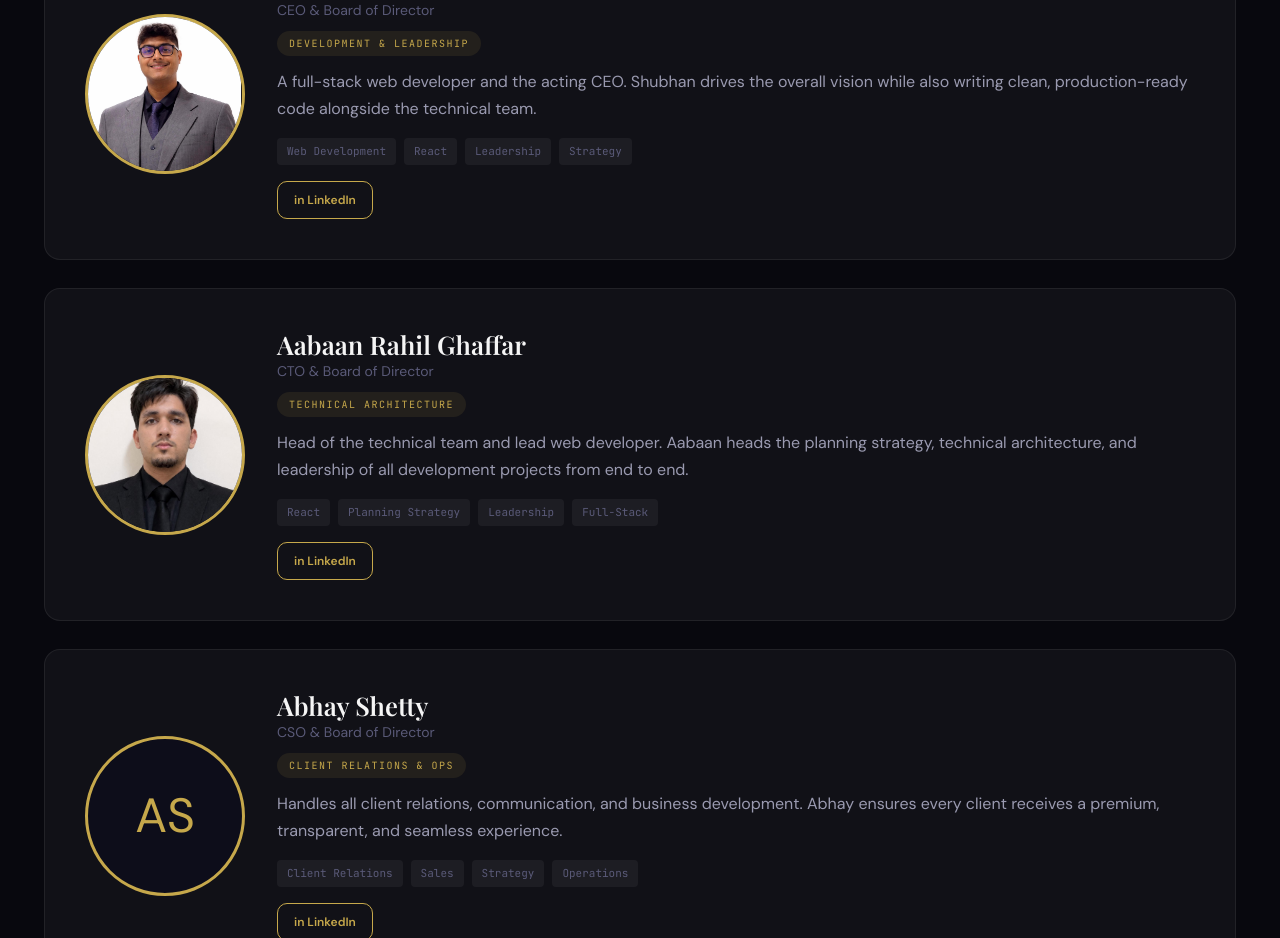
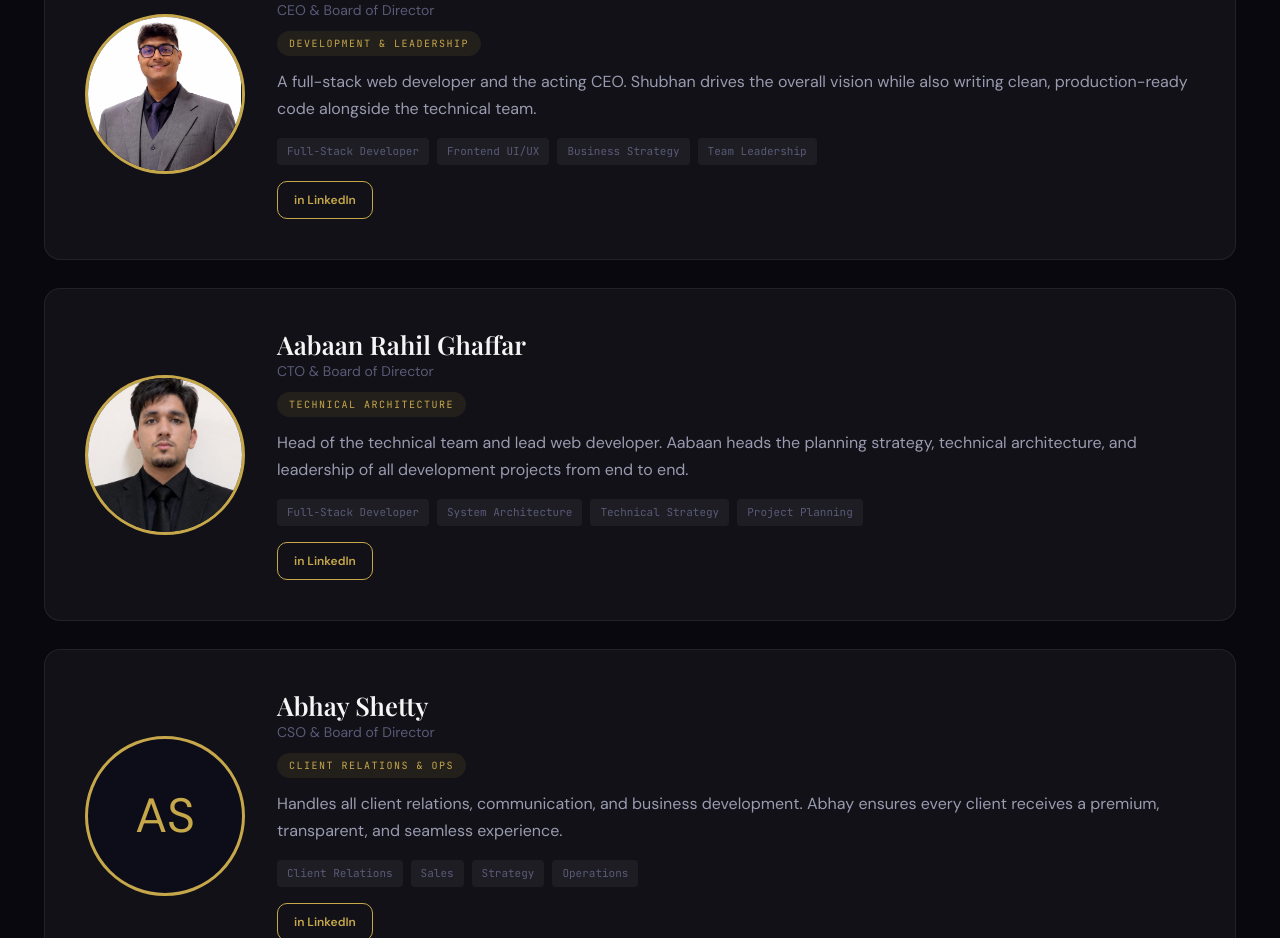
Before and after one commit to Aabaan321/freelancer-agency, a React (Vite) app: page /about in a window 1280 px wide. Shown: the part 1780-2718 px from the top of the page. Built offline with nearby package versions, Linux system fonts and the light colour scheme.

Commit message:
Expand founder skill tags for clarity

```diff
--- a/src/pages/About.jsx
+++ b/src/pages/About.jsx
@@ -8,10 +8,10 @@ import shubhanImg from '../assets/shubhan.jpeg';
 const founders = [
   { name: 'Shubhan Naik', role: 'CEO & Board of Director', tag: 'DEVELOPMENT & LEADERSHIP', initials: 'SN', image: shubhanImg,
     bio: "A full-stack web developer and the acting CEO. Shubhan drives the overall vision while also writing clean, production-ready code alongside the technical team.",
-    skills: ['Web Development', 'React', 'Leadership', 'Strategy'] },
+    skills: ['Full-Stack Developer', 'Frontend UI/UX', 'Business Strategy', 'Team Leadership'] },
   { name: 'Aabaan Rahil Ghaffar', role: 'CTO & Board of Director', tag: 'TECHNICAL ARCHITECTURE', initials: 'AG', image: aabaanImg,
     bio: "Head of the technical team and lead web developer. Aabaan heads the planning strategy, technical architecture, and leadership of all development projects from end to end.",
-    skills: ['React', 'Planning Strategy', 'Leadership', 'Full-Stack'] },
+    skills: ['Full-Stack Developer', 'System Architecture', 'Technical Strategy', 'Project Planning'] },
   { name: 'Abhay Shetty', role: 'CSO & Board of Director', tag: 'CLIENT RELATIONS & OPS', initials: 'AS', image: null,
     bio: "Handles all client relations, communication, and business development. Abhay ensures every client receives a premium, transparent, and seamless experience.",
     skills: ['Client Relations', 'Sales', 'Strategy', 'Operations'] },
```
